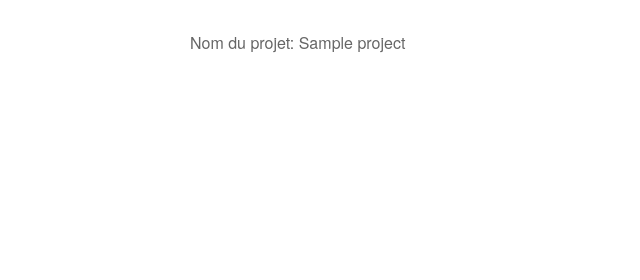
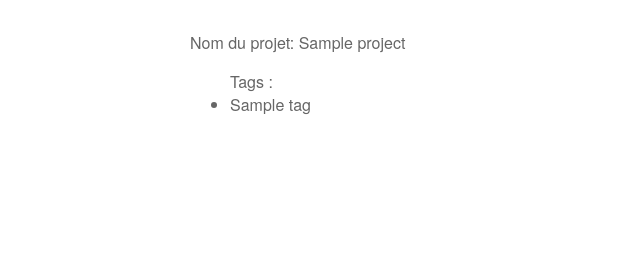
Before and after one commit to sem2173/plan2fab, a Django app: template dokumentor/templates/dokumentor/project.html in a window 1280 px wide. Shown: the part 175-455 px from the top of the page, without its empty margins (0-640 px from the left). Run offline with Django 3.2, Linux system fonts and the light colour scheme; the template is opened without the code that fills it: most values are stand-ins (such as "Sample title", 1, 10 or a date in 2020).

Commit message:
project can have tags
add taggit http://django-taggit.readthedocs.org/en/latest/index.html

close #7

```diff
--- a/dokumentor/models.py
+++ b/dokumentor/models.py
@@ -1,4 +1,6 @@
 from django.db import models
+
+from taggit.managers import TaggableManager
 
 class Project(models.Model):
     name = models.CharField(max_length=100,unique=True,blank=False)
@@ -10,7 +12,7 @@ class Project(models.Model):
     history = models.TextField()
     created_at = models.DateTimeField(auto_now_add=True)
     updated_at = models.DateTimeField(auto_now=True)
-
+    tags = TaggableManager()
 
     def __str__(self):
         return self.name
--- a/dokumentor/templates/dokumentor/project.html
+++ b/dokumentor/templates/dokumentor/project.html
@@ -5,4 +5,12 @@
     Nom du projet: {{ project.name }}
 </p>
 
+<ul>
+    Tags :
+    {% for tag in project.tags.all %}
+    <li>{{tag }}</li>
+
+    {% endfor %}
+</ul>
+
 {% endblock content %}
--- a/plan2fab/settings.py
+++ b/plan2fab/settings.py
@@ -39,6 +39,7 @@ INSTALLED_APPS = (
     'django.contrib.messages',
     'django.contrib.staticfiles',
     'dokumentor',
+    'taggit',
 )
 
 MIDDLEWARE_CLASSES = (
```
Also changed, not shown: dokumentor/migrations/0003_project_tags.py (added).
